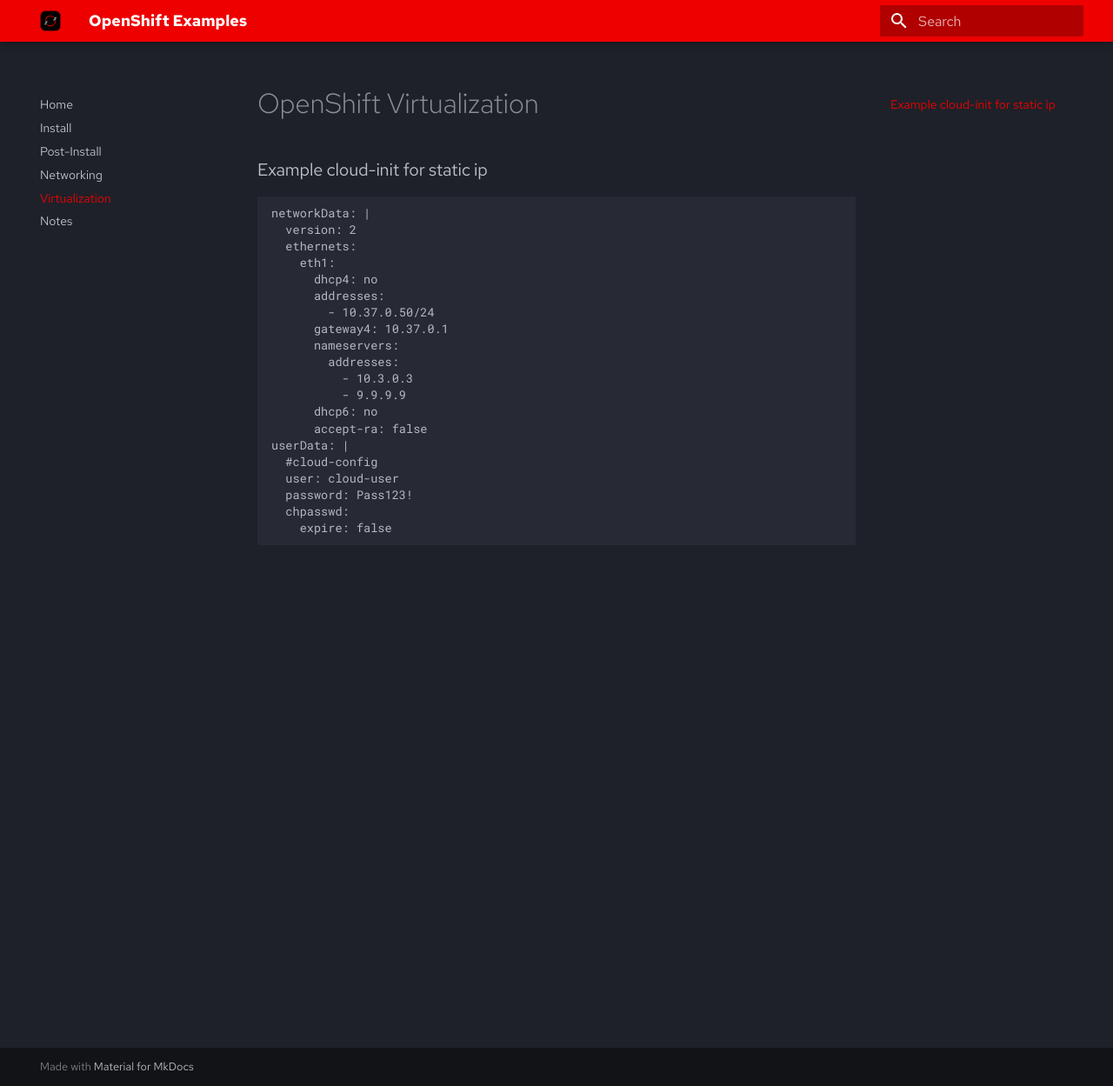
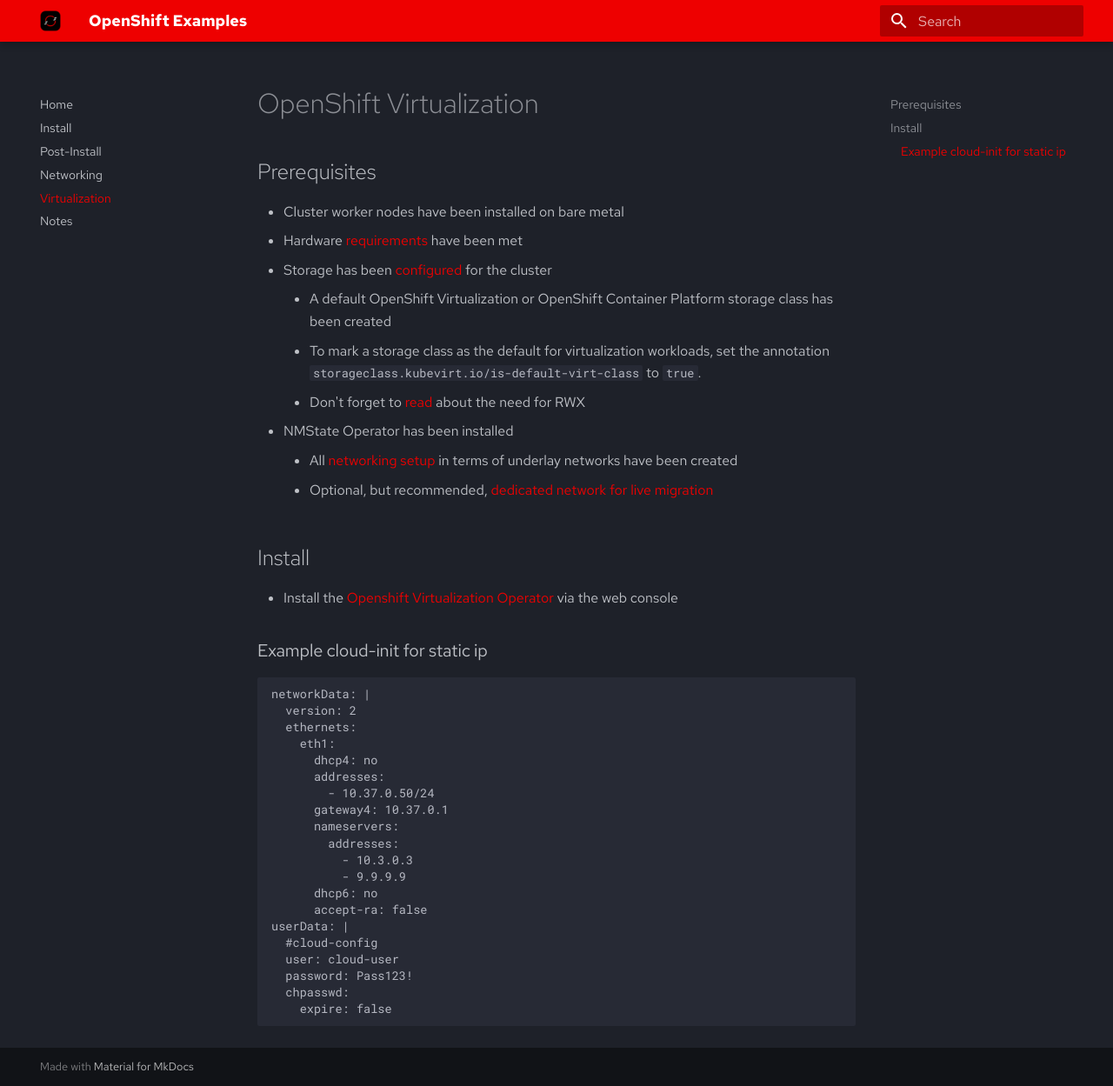
Before and after one commit to openshift-tigerteam/openshift-examples, an MkDocs documentation site: the page built from docs/virtualization/index.md, in a window 1280 px wide and 1249 px high. Shown: the whole window at 87% size. Built offline with MkDocs 1.6.1 and Material for MkDocs 9.7.7, drawn with Linux system fonts in a browser that asks for light colours.

Commit message:
added some virt docs

```diff
--- a/docs/virtualization/index.md
+++ b/docs/virtualization/index.md
@@ -1,4 +1,20 @@
 # OpenShift Virtualization
+
+## Prerequisites
+
+* Cluster worker nodes have been installed on bare metal
+* Hardware [requirements](https://docs.redhat.com/en/documentation/openshift_container_platform/latest/html/virtualization/installing#virt-hardware-os-requirements_preparing-cluster-for-virt) have been met
+* Storage has been [configured](https://docs.redhat.com/en/documentation/openshift_container_platform/latest/html/virtualization/installing#storage-requirements_preparing-cluster-for-virt) for the cluster
+    * A default OpenShift Virtualization or OpenShift Container Platform storage class has been created
+      * To mark a storage class as the default for virtualization workloads, set the annotation `storageclass.kubevirt.io/is-default-virt-class` to `true`.
+    * Don't forget to [read](https://docs.redhat.com/en/documentation/openshift_container_platform/latest/html/virtualization/installing#virt-about-storage-volumes-for-vm-disks_preparing-cluster-for-virt) about the need for RWX
+* NMState Operator has been installed
+    * All [networking setup](../networking/networking.md) in terms of underlay networks have been created
+    * Optional, but recommended, [dedicated network for live migration](https://docs.redhat.com/en/documentation/openshift_container_platform/latest/html/virtualization/networking#virt-dedicated-network-live-migration)
+
+## Install
+
+* Install the [Openshift Virtualization Operator](https://docs.redhat.com/en/documentation/openshift_container_platform/latest/html/virtualization/installing#virt-installing-virt-operator_installing-virt) via the web console
 
 
 ### Example cloud-init for static ip
```
Also changed, not shown: docs/notes/create-machine-config.md (added, +43 -0 lines), docs/notes/notes.md (+1 -42 lines).
